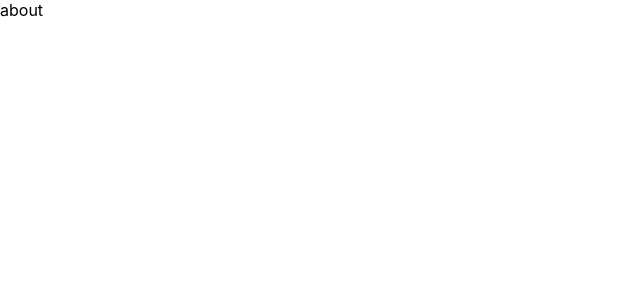
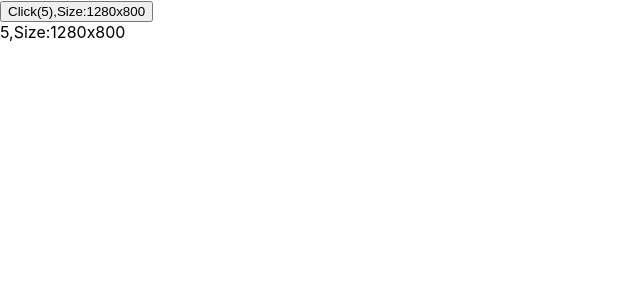
Before and after one commit to Liamtay/train-ticket, a React app: page / in a window 1280 px wide. Shown: the top 300 px of the page, without its empty margins (0-640 px from the left). Built offline with nearby package versions, Linux system fonts and the light colour scheme.

Commit message:
4-7 自定义Hooks

```diff
--- a/src/App.jsx
+++ b/src/App.jsx
@@ -1,37 +1,71 @@
-import React, { Component, lazy, Suspense } from 'react';
+import React, { Component, PureComponent, useState, useMemo, memo, useCallback, useEffect, useRef } from 'react';
 import './App.css';
 
-const About = lazy(() => import(/*webpackChunkName:"about22"*/'./About.jsx'));
+function useCounter (defaultCount) {
+  const size = useSize();
+  return (<div>{defaultCount},Size:{size.width}x{size.height}</div>)
+}
 
-class App extends Component {
+function useCount (defaultCount) {
+  const [count, setCount] = useState(defaultCount);
+  const it = useRef();
 
-  state = { hasError: false };
-  static getDerivedStateFromError (error) {
-    // 更新 state 使下一次渲染能够显示降级后的 UI
-    return { hasError: true };
-  }
+  useEffect(() => {
+    it.current = setInterval(() => {
+      setCount(count => count + 1)
+    }, 1000)
+  }, [])
 
-  componentDidCatch (error, info) {
-    // 你同样可以将错误日志上报给服务器
-    //logErrorToMyService(error, info);
-    this.setState({
-      hasError: true
+  useEffect(() => {
+    if (count >= 10) {
+      clearInterval(it.current);
+    }
+  })
+
+  return [count, setCount]
+}
+
+function useSize () {
+  const [size, setSize] = useState({
+    width: document.documentElement.clientWidth,
+    height: document.documentElement.clientHeight
+  })
+
+  const onResize = () => {
+    setSize({
+      width: document.documentElement.clientWidth,
+      height: document.documentElement.clientHeight
     })
   }
 
-  render () {
-    if (this.state.hasError) {
-      return <div>error</div>;
+  useEffect(() => {
+    window.addEventListener('resize', onResize, false);
+
+    return () => {
+      window.removeEventListener('resize', onResize, false);
     }
+  }, [])
 
-    return (
-      <div>
-        <Suspense fallback={<div>loading</div>}>
-          <About></About>
-        </Suspense>
-      </div>
-    );
-  }
+  return size
+}
+
+function App (props) {
+
+  const [count, setCount] = useCount(0);
+  const Counter = useCounter(count);
+  const size = useSize();
+
+  return (
+    <div>
+      <button
+        type='button'
+        onClick={() => { setCount(count + 1) }}
+      >
+        Click({count}),Size:{size.width}x{size.height}
+      </button>
+      {Counter}
+    </div>
+  )
 }
 
 export default App;
```
